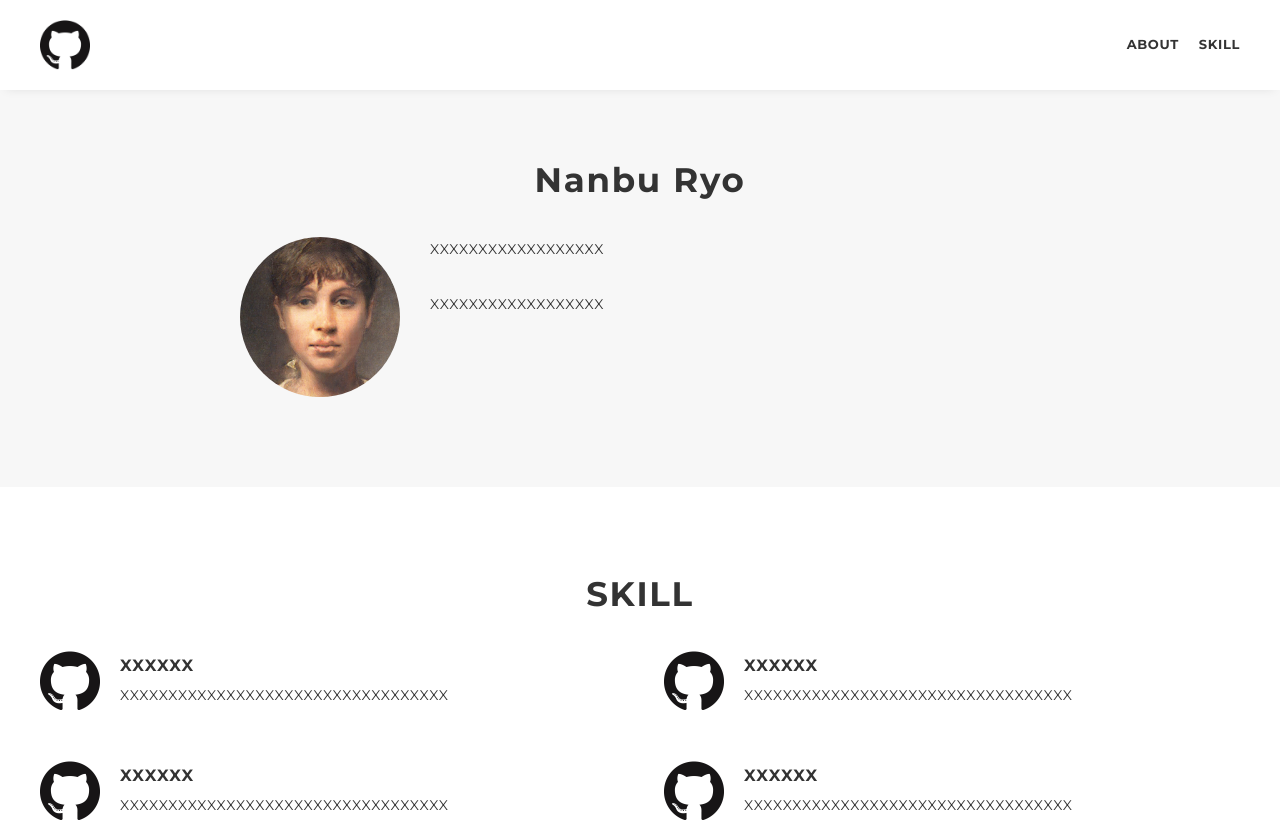
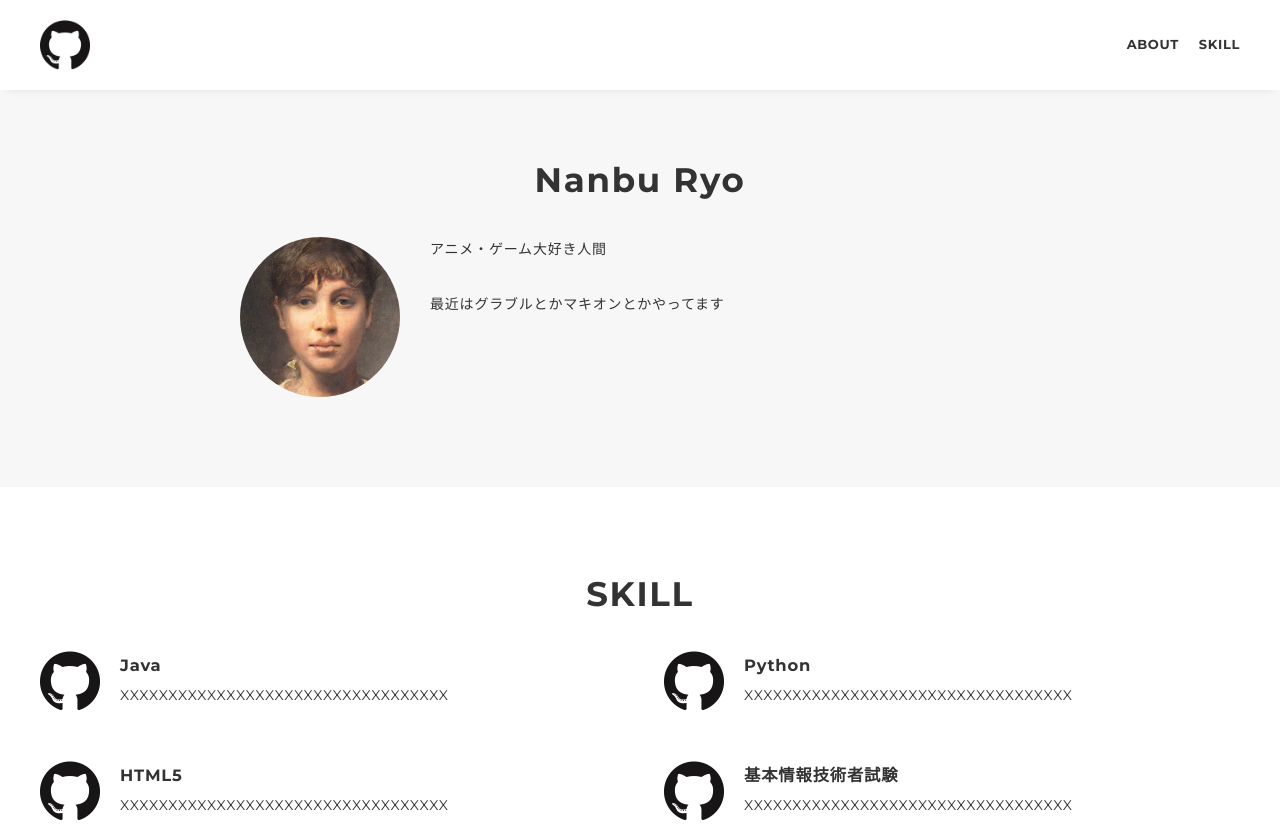
Before and after one commit to myon-19/portfolio, a plain HTML site: page docs/index.html in a window 1280 px wide. Shown: the top 824 px of the page. Drawn offline with nearby package versions, Linux system fonts and the light colour scheme.

Commit message:
やってみた

```diff
--- a/docs/index.html
+++ b/docs/index.html
@@ -50,8 +50,8 @@
 							<img src="img/profile.png" alt="自画像" />
 						</p>
 						<div class="profile-body">
-							<p>XXXXXXXXXXXXXXXXXX</p>
-							<p>XXXXXXXXXXXXXXXXXX</p>
+							<p>アニメ・ゲーム大好き人間</p>
+							<p>最近はグラブルとかマキオンとかやってます</p>
 						</div>
 					</div>
 				</div>
@@ -66,7 +66,7 @@
 								<img src="img/github.png" alt="logo" />
 							</p>
 							<div class="skill-body">
-								<h3 class="skill-name">XXXXXX</h3>
+								<h3 class="skill-name">Java</h3>
 								<p class="skill-text">XXXXXXXXXXXXXXXXXXXXXXXXXXXXXXXXXX</p>
 							</div>
 						</div>
@@ -75,7 +75,7 @@
 								<img src="img/github.png" alt="logo" />
 							</p>
 							<div class="skill-body">
-								<h3 class="skill-name">XXXXXX</h3>
+								<h3 class="skill-name">Python</h3>
 								<p class="skill-text">XXXXXXXXXXXXXXXXXXXXXXXXXXXXXXXXXX</p>
 							</div>
 						</div>
@@ -84,7 +84,7 @@
 								<img src="img/github.png" alt="logo" />
 							</p>
 							<div class="skill-body">
-								<h3 class="skill-name">XXXXXX</h3>
+								<h3 class="skill-name">HTML5</h3>
 								<p class="skill-text">XXXXXXXXXXXXXXXXXXXXXXXXXXXXXXXXXX</p>
 							</div>
 						</div>
@@ -93,7 +93,7 @@
 								<img src="img/github.png" alt="logo" />
 							</p>
 							<div class="skill-body">
-								<h3 class="skill-name">XXXXXX</h3>
+								<h3 class="skill-name">基本情報技術者試験</h3>
 								<p class="skill-text">XXXXXXXXXXXXXXXXXXXXXXXXXXXXXXXXXX</p>
 							</div>
 						</div>
```
